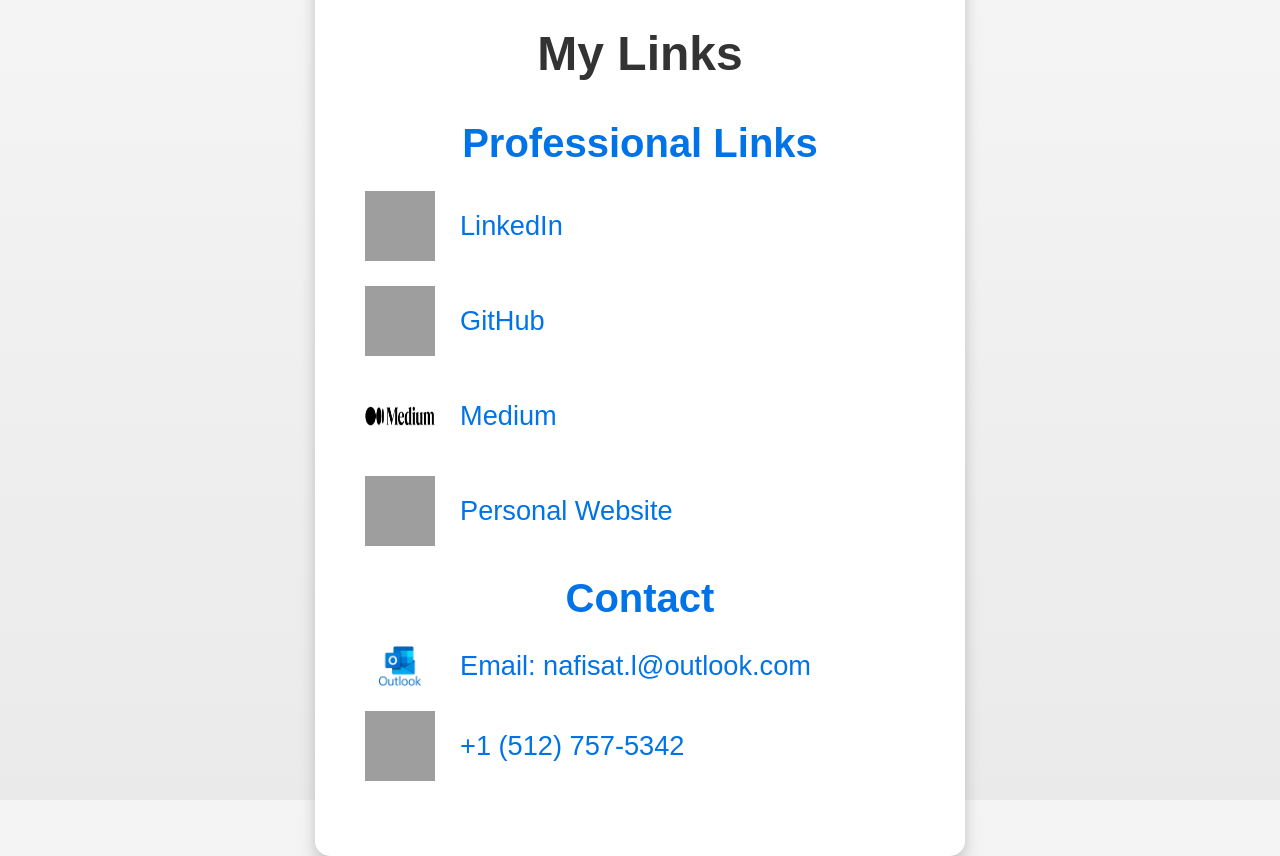
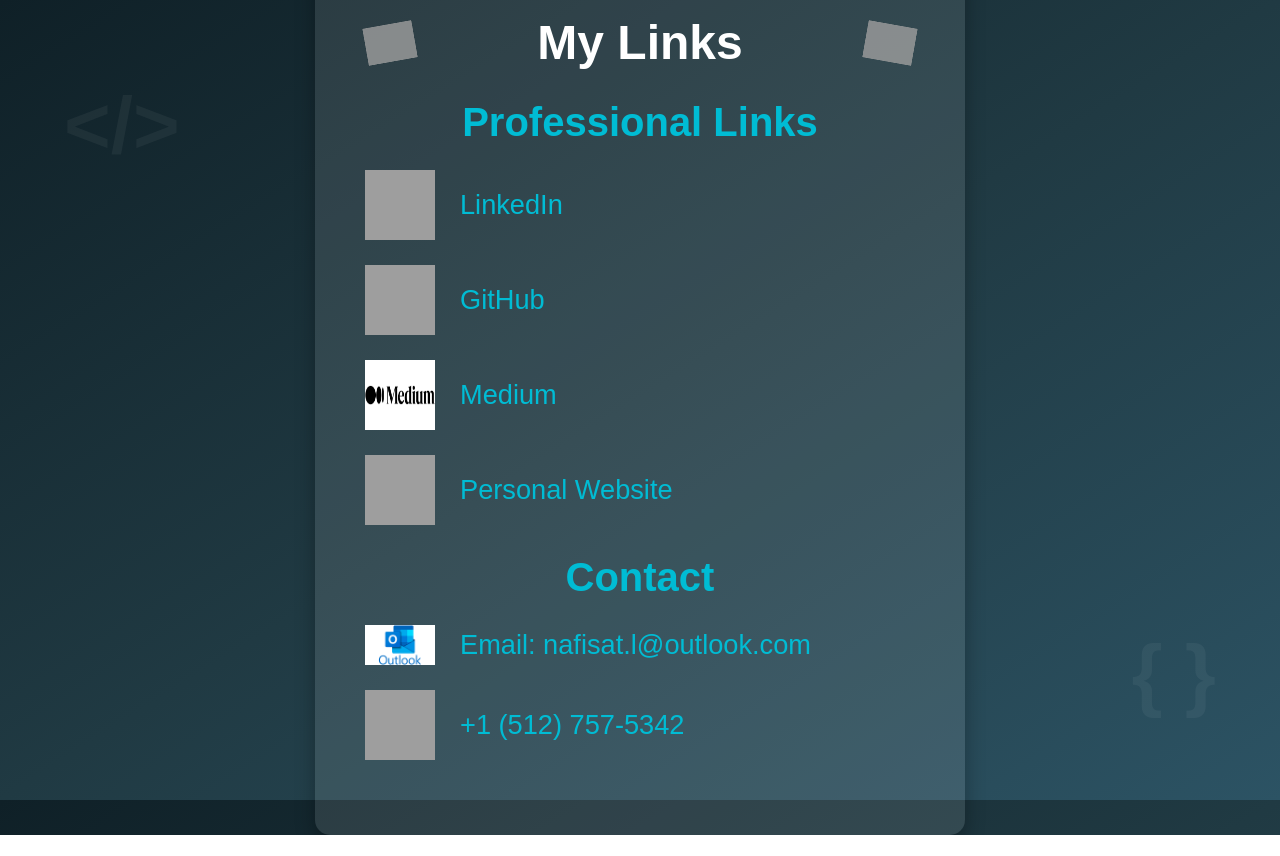
Before and after one commit to Nafisatibrahim/NafisatIbrahim-links, a plain HTML site: page index.html in a window 1280 px wide. After the commit the page ends 835 px from the top, so only its background shows below. Drawn offline with Linux system fonts and the light colour scheme; grey boxes are pictures that could not be loaded.

Commit message:
Add background and tech theme

```diff
--- a/index.html
+++ b/index.html
@@ -11,7 +11,12 @@
 </head>
 <body>
   <main class="container">
-    <h1>My Links</h1>
+    <!-- Artistic Header -->
+    <div class="header-tech">
+      <img src="images/laptop.jpg" alt="Laptop Icon" class="tech-icon laptop-icon">
+      <h1>My Links</h1>
+      <img src="images/laptop.jpg" alt="Smartphone Icon" class="tech-icon smartphone-icon">
+    </div>
 
     <!-- Professional Links Section -->
     <section aria-labelledby="professional-links">
@@ -41,8 +46,8 @@
       <h2 id="contact-links">Contact</h2>
       <ul class="link-list">
         <li>
-            <img class="outlook-logo" src="images/outlook-logo.png" alt="Outlook Icon">
-            <a href="mailto:nafisat.l@outlook.com" aria-label="Email Address">Email: nafisat.l@outlook.com</a>
+          <img class="outlook-logo" src="images/outlook-logo.png" alt="Outlook Icon">
+          <a href="mailto:nafisat.l@outlook.com" aria-label="Email Address">Email: nafisat.l@outlook.com</a>
         </li>
         <li>
           <img src="https://cdn-icons-png.flaticon.com/512/724/724664.png" alt="Phone Icon">
--- a/styles.css
+++ b/styles.css
@@ -1,36 +1,58 @@
 /* General Body Styling */
 body {
     font-family: Arial, sans-serif;
-    background: linear-gradient(to bottom, #f4f4f4, #eaeaea);
+    background: linear-gradient(to bottom right, #0f2027, #203a43, #2c5364); /* Updated to a tech-inspired gradient */
     margin: 0;
     display: flex;
     justify-content: center;
     align-items: center;
     height: 100vh;
+    color: #fff; /* White text for contrast */
 }
 
 /* Main Container */
 .container {
     text-align: center;
-    background: #fff;
+    background: rgba(255, 255, 255, 0.1); /* Translucent background */
     padding: 50px; /* Increased padding for a more spacious layout */
     border-radius: 15px; /* Slightly more rounded corners */
-    box-shadow: 0 8px 15px rgba(0, 0, 0, 0.2); /* Enhanced shadow for depth */
+    box-shadow: 0 8px 20px rgba(0, 0, 0, 0.3); /* Enhanced shadow for depth */
     width: 90%;
     max-width: 550px; /* Wider container for larger logos and text */
 }
 
-/* Headings */
-h1 {
-    font-size: 3rem; /* Increased font size for the main heading */
-    margin-bottom: 40px;
-    color: #333;
+/* Artistic Header */
+.header-tech {
+    display: flex;
+    align-items: center;
+    justify-content: space-between;
+    margin-bottom: 30px;
 }
 
+.header-tech h1 {
+    font-size: 3rem; /* Main heading size */
+    margin: 0;
+}
+
+.tech-icon {
+    width: 50px;
+    height: auto;
+    opacity: 0.8; /* Subtle transparency */
+}
+
+.laptop-icon {
+    transform: rotate(-10deg); /* Artistic tilt */
+}
+
+.smartphone-icon {
+    transform: rotate(10deg);
+}
+
+/* Headings */
 h2 {
     font-size: 2.5rem; /* Increased font size for section headings */
     margin: 30px 0 20px;
-    color: #0073e6;
+    color: #00bcd4; /* Futuristic teal color */
 }
 
 /* Link List Styling */
@@ -71,20 +93,41 @@ h2 {
 .link-list a {
     text-decoration: none;
     font-size: 1.7rem; /* Increased font size for links */
-    color: #0073e6;
+    color: #00bcd4; /* Futuristic teal */
     transition: color 0.3s, transform 0.3s;
 }
 
 .link-list a:hover {
-    color: #005bb5;
+    color: #ffeb3b; /* Bright yellow hover effect */
     transform: scale(1.1); /* Slightly larger scale on hover */
+}
+
+/* Background Accents */
+body:before {
+    content: "</>";
+    position: absolute;
+    top: 10%;
+    left: 5%;
+    font-size: 5rem;
+    font-weight: bold;
+    color: rgba(255, 255, 255, 0.05); /* Faint code snippet */
+}
+
+body:after {
+    content: "{ }";
+    position: absolute;
+    bottom: 10%;
+    right: 5%;
+    font-size: 5rem;
+    font-weight: bold;
+    color: rgba(255, 255, 255, 0.05); /* Faint code snippet */
 }
 
 /* Divider Styling */
 .divider {
     border: none;
     height: 2px;
-    background: #0073e6;
+    background: #00bcd4; /* Futuristic color */
     margin: 30px 0;
 }
 
@@ -101,9 +144,10 @@ h2 {
     margin-bottom: 20px;
 }
 
+/* Bio Section */
 .bio {
     font-size: 1.4rem; /* Slightly larger bio text size */
-    color: #555;
+    color: #e0e0e0; /* Subtle gray */
 }
 
 /* Footer Styling */
@@ -111,7 +155,7 @@ footer {
     text-align: center;
     margin-top: 30px;
     font-size: 1.1rem; /* Slightly larger footer text */
-    color: #777;
+    color: #bbb;
 }
 
 /* Card Styling (Optional for Links) */
@@ -148,7 +192,7 @@ input, textarea {
 
 button {
     padding: 20px;
-    background: #0073e6;
+    background: #00bcd4; /* Futuristic button color */
     color: white;
     border: none;
     border-radius: 5px;
@@ -162,6 +206,10 @@ button:hover {
 
 /* Responsive Design */
 @media (max-width: 600px) {
+    .tech-icon {
+        width: 40px; /* Adjusted tech icon size */
+    }
+
     .link-list img {
         width: 50px;
         height: 50px;
```
Also changed, not shown: images/flower.jpg (added), 3 other files.
